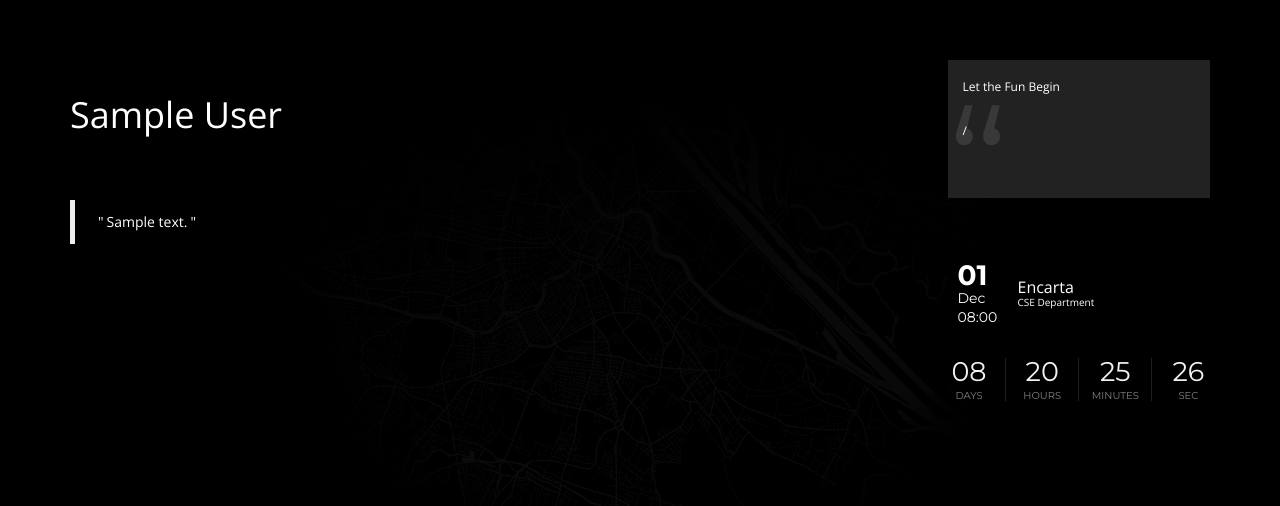
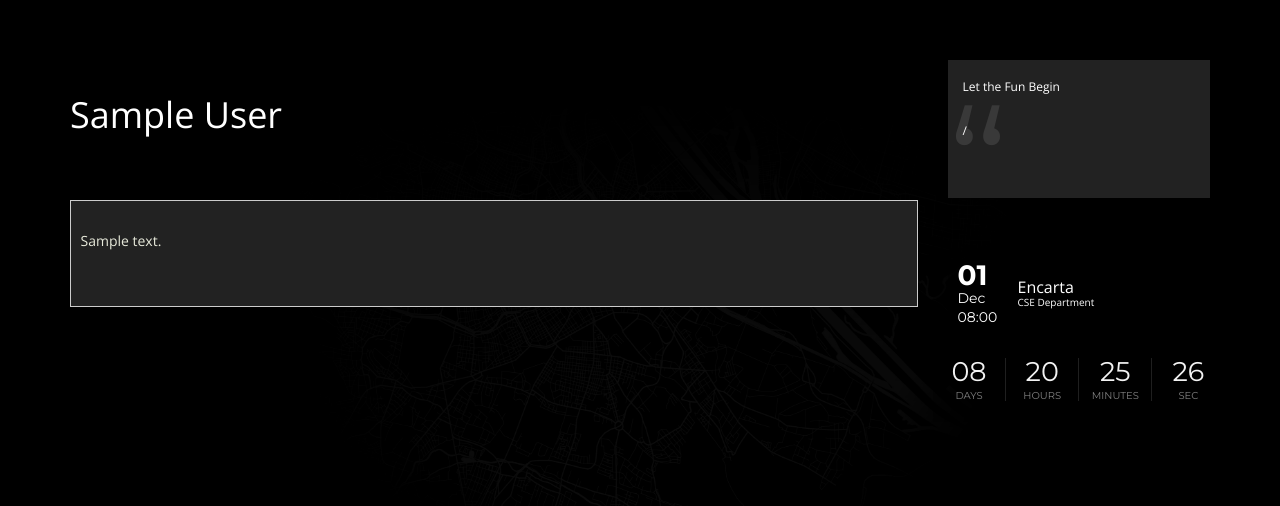
Before and after one commit to ashishbansalmbm/encarta2k18, a Django app: page /detail/1/ in a window 1280 px wide. Shown: the part 190-696 px from the top of the page. Run offline with Django 3.2, Linux system fonts and the light colour scheme; tables that the repository leaves empty hold one stand-in row (values such as "Sample post"); some libraries are stand-ins or nearby versions.

Commit message:
changed detail view

```diff
--- a/templates/event_detail.html
+++ b/templates/event_detail.html
@@ -38,10 +38,9 @@
 	</div>
 
 
- <blockquote>
-<p style="text-align: justify;">{{ event.details }}</p>
-</blockquote>
-
+  				<pre style="background-color: #222222;color: #e8eadb;">
+                                <p style="text-align: justify;overflow: hidden;">{{ event.details }}
+                                </pre>
 </article>
 
 						</div>
```
